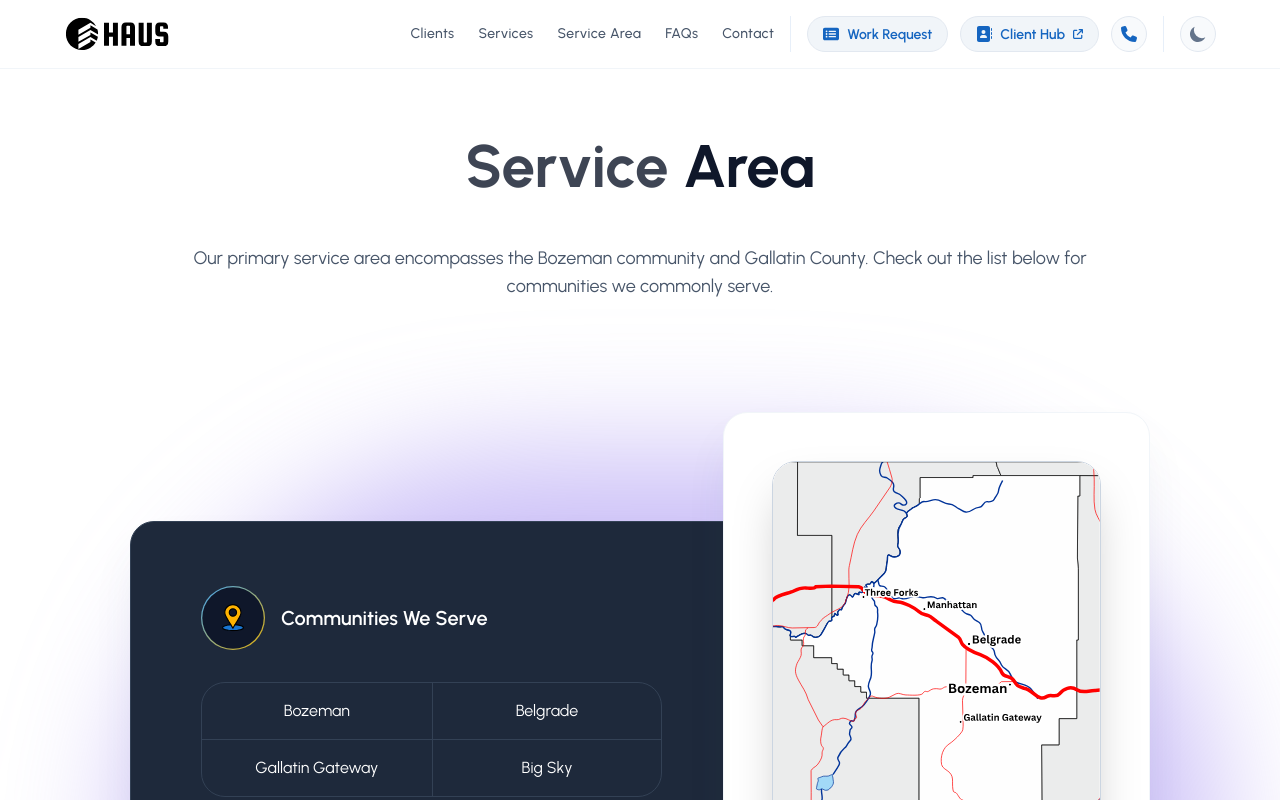
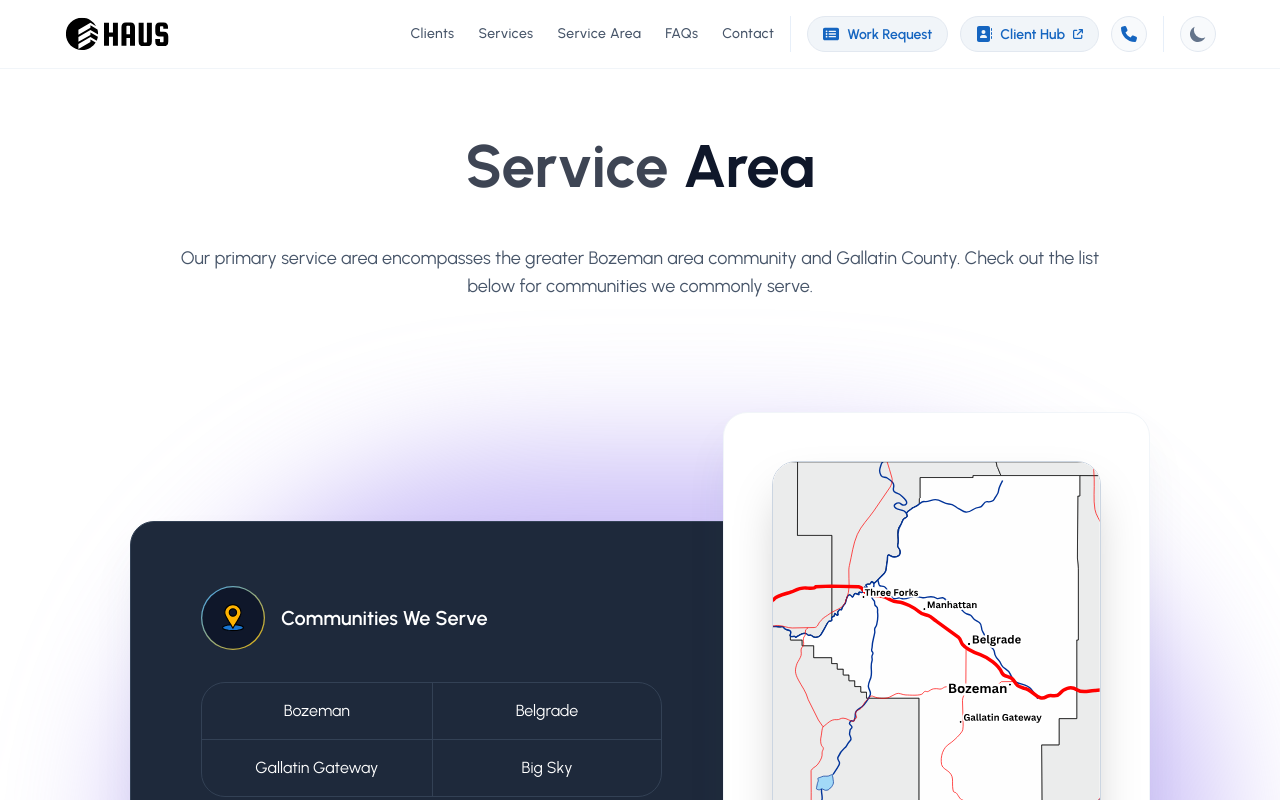
Before and after one commit to ben-v/haus, a React (Vite) app: page /service-area in a window 1280 px wide. Shown: the top 800 px of the page. Built offline with nearby package versions, Linux system fonts and the light colour scheme.

Commit message:
Updated copy

```diff
--- a/src/pages/service-area/sections/IntroServiceAreaSection.tsx
+++ b/src/pages/service-area/sections/IntroServiceAreaSection.tsx
@@ -6,7 +6,7 @@ const IntroServiceAreaSection = () => {
                     <div className="py-2 px-0 md:p-2 w-auto text-center">
                         {/* <h2 className="text-2xl md:text-3xl font-bold text-gray-900 dark:text-white lg:text-4xl">Helping our clients is <span className="bg-gradient-to-r from-primaryLight to-secondaryLight bg-clip-text text-transparent">our #1 job</span></h2> */}
                         <h1 className="relative text-center text-4xl font-bold text-gray-900 dark:text-white sm:text-5xl md:text-6xl"><span className="opacity-80">Service</span> Area</h1>
-                        <p className="m-2 md:m-6 lg:mt-12 text-gray-600 dark:text-gray-300 text-lg md:text-lg w-auto">Our primary service area encompasses the Bozeman community and Gallatin County. Check out the list below for communities we commonly serve.</p>
+                        <p className="m-2 md:m-6 lg:mt-12 text-gray-600 dark:text-gray-300 text-lg md:text-lg w-auto">Our primary service area encompasses the greater Bozeman area community and Gallatin County. Check out the list below for communities we commonly serve.</p>
                     </div>
                 // </div>
             // </div>
```
